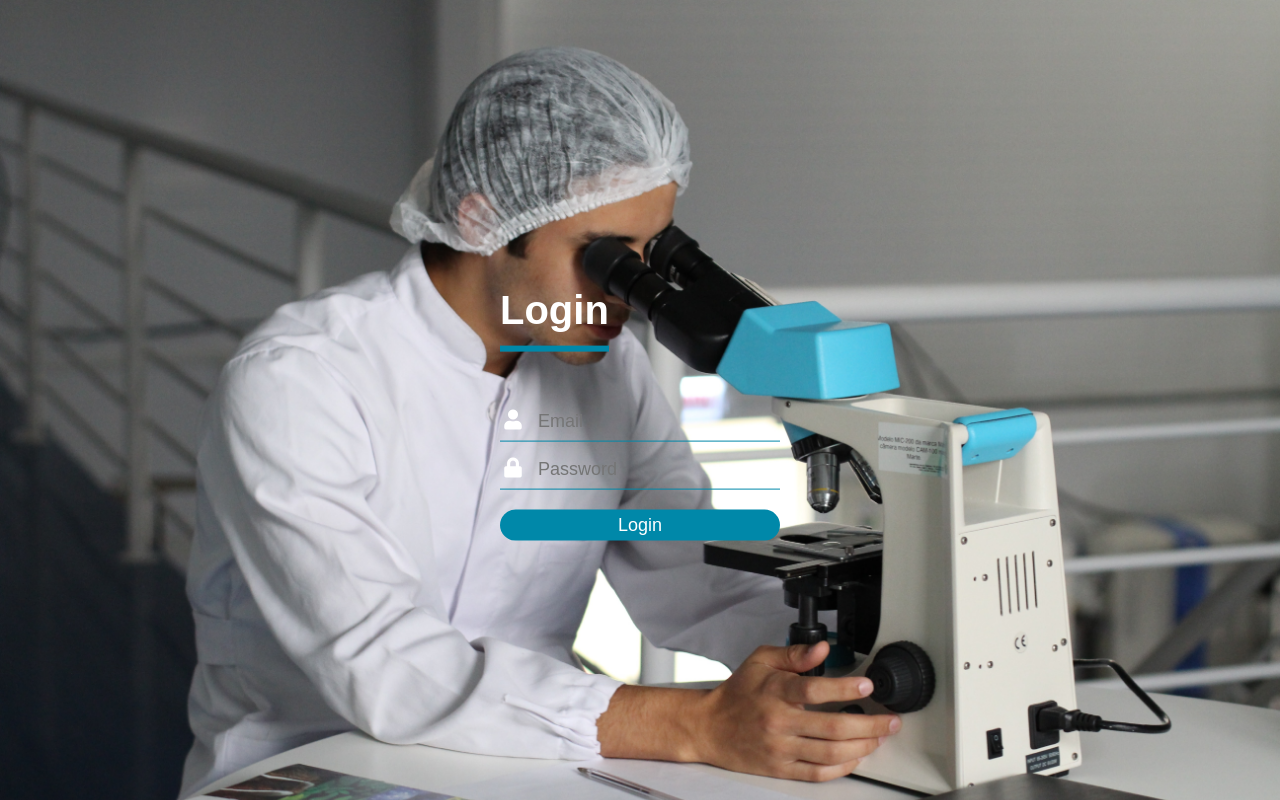
After one commit to ritikgoyal1104/Hospital-Management, a Django app: page /user/login in a window 1280 px wide. The commit adds this page. Run offline with Django 3.2, Linux system fonts and the light colour scheme; some libraries are stand-ins or nearby versions.

```diff
--- /dev/null
+++ b/hospital_management/users/static/users/styles_login.css
@@ -0,0 +1,61 @@
+@import "https://use.fontawesome.com/releases/v5.5.0/css/all.css";
+body{
+  margin: 0;
+  padding: 0;
+  font-family: "Montserrat", sans-serif;
+  background: url(bg_home.jpg) no-repeat;;
+  background-size: cover;
+}
+.login-box{
+  width: 280px;
+  box-shadow: 2px;
+  position: absolute;
+  top: 50%;
+  left: 50%;
+  transform: translate(-50%,-50%);
+  color: white;
+  border-color:1px solid black;
+}
+.login-box h1{
+  float: left;
+  font-size: 40px;
+  border-bottom: 6px solid rgba(0, 136, 169, 1);
+  margin-bottom: 50px;
+  padding: 13px 0;
+}
+.textbox{
+  width: 100%;
+  overflow: hidden;
+  font-size: 20px;
+  padding: 8px 0;
+  margin: 8px 0;
+  border-bottom: 1px solid rgba(0, 136, 169, 1);
+}
+.textbox i{
+  width: 26px;
+  float: left;
+  text-align: center;
+}
+.textbox input{
+  border: none;
+  outline: none;
+  background: none;
+  color: white;
+  font-size: 18px;
+  width: 80%;
+  float: left;
+  margin: 0 10px;
+}
+.btn{
+  width: 100%;
+  background: none;
+  background-color: rgba(0, 136, 169, 1);
+  border: none;
+  border-radius: 50px;
+  cursor: pointer;
+  transition: all 0.3s ease 0s;
+  color: white;
+  padding: 5px;
+  font-size: 18px;
+  margin: 12px 0;
+}
--- /dev/null
+++ b/hospital_management/users/templates/users/layout_login.html
@@ -0,0 +1,13 @@
+{% load static %}
+<!DOCTYPE html>
+<html lang="en">
+    <head>
+        <title>Login</title>
+        <meta charset="utf-8">
+        <link href="{% static 'users/styles_login.css' %}" rel="stylesheet">
+    </head>
+    <body>
+        {% block body %}
+        {% endblock %}
+    </body>
+</html>
--- /dev/null
+++ b/hospital_management/users/templates/users/login.html
@@ -0,0 +1,17 @@
+{% extends "users/layout_login.html" %}
+{% block body %}
+   <div class="login-box">
+       <h1>Login</h1>
+    <form action="{% url 'login' %}" method="POST">
+        {% csrf_token %}
+        <div class="textbox">
+            <i class="fa fa-user" aria-hidden="true"></i>
+        <input type="email" name="username" placeholder="Email">
+        </div>
+        <div class="textbox">
+            <i class="fa fa-lock" aria-hidden="true"></i>
+        <input type="password" name="password" placeholder="Password">
+        </div>
+        <input type="submit" value="Login" class="btn">
+    </form>
+{% endblock %}
--- a/hospital_management/users/urls.py
+++ b/hospital_management/users/urls.py
@@ -3,5 +3,7 @@ from django.urls import path
 from . import views
 
 urlpatterns = [
-  path("home_page",views.home_page , name="home_page"),
+  path("",views.home_page , name="home_page"),
+  path("login", views.login_view, name="login"),
+  path("logout", views.logout_view, name="logout")
 ]
--- a/hospital_management/users/views.py
+++ b/hospital_management/users/views.py
@@ -1,4 +1,26 @@
 from django.shortcuts import render
+from django.http import HttpResponseRedirect
+from django.urls import reverse
+from django.contrib.auth import authenticate,login,logout
+from .models import *
 
 def home_page(request):
+  if not request.user.is_authenticated:
+        return HttpResponseRedirect(reverse("login"))
   return render(request,"users/home_page.html")
+
+def login_view(request):
+    if request.method=="POST":
+        username = request.POST["username"]
+        password = request.POST["password"]
+        user = authenticate(request, username=username, password=password)
+        if user != None:
+            login(request, user)
+            return HttpResponseRedirect(reverse("home_page"))
+        else:
+            return render(request,"users/login.html")
+    return render(request,"users/login.html")
+
+def logout_view(request):
+    logout(request)
+    return render(request,"users/login.html")
```
Also changed, not shown: hospital_management/users/static/users/styles.css (+10 -3 lines), hospital_management/users/templates/users/home_page.html (+30 -10 lines), hospital_management/users/templates/users/layout.html (+8 -6 lines), hospital_management/users/migrations/0001_initial.py (added), hospital_management/users/static/users/bg_home.jpg (added), hospital_management/users/static/users/bookappoint.png (deleted), hospital_management/users/static/users/bookappoint1.png (deleted), hospital_management/users/static/users/bookappoint2.png (deleted), hospital_management/users/static/users/img.jpg (deleted), hospital_management/users/static/users/img_2.jpg (deleted).
